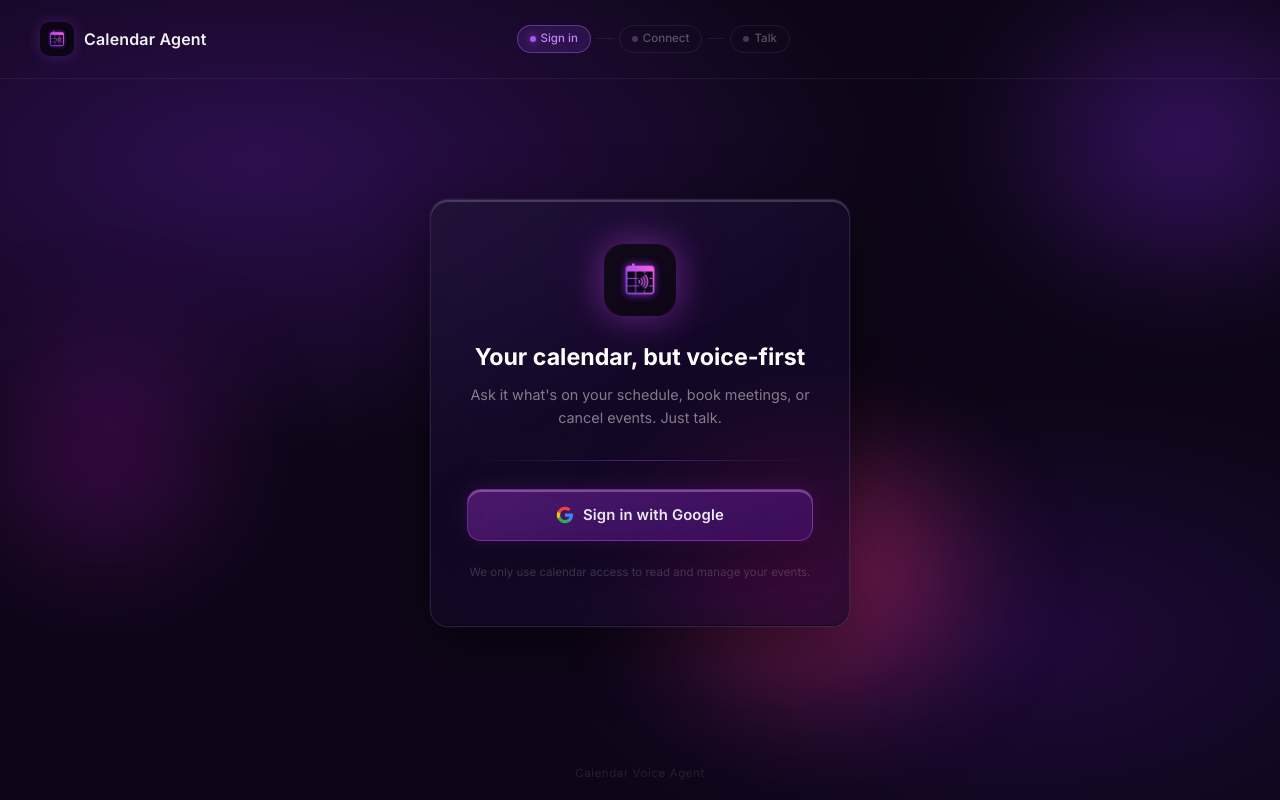
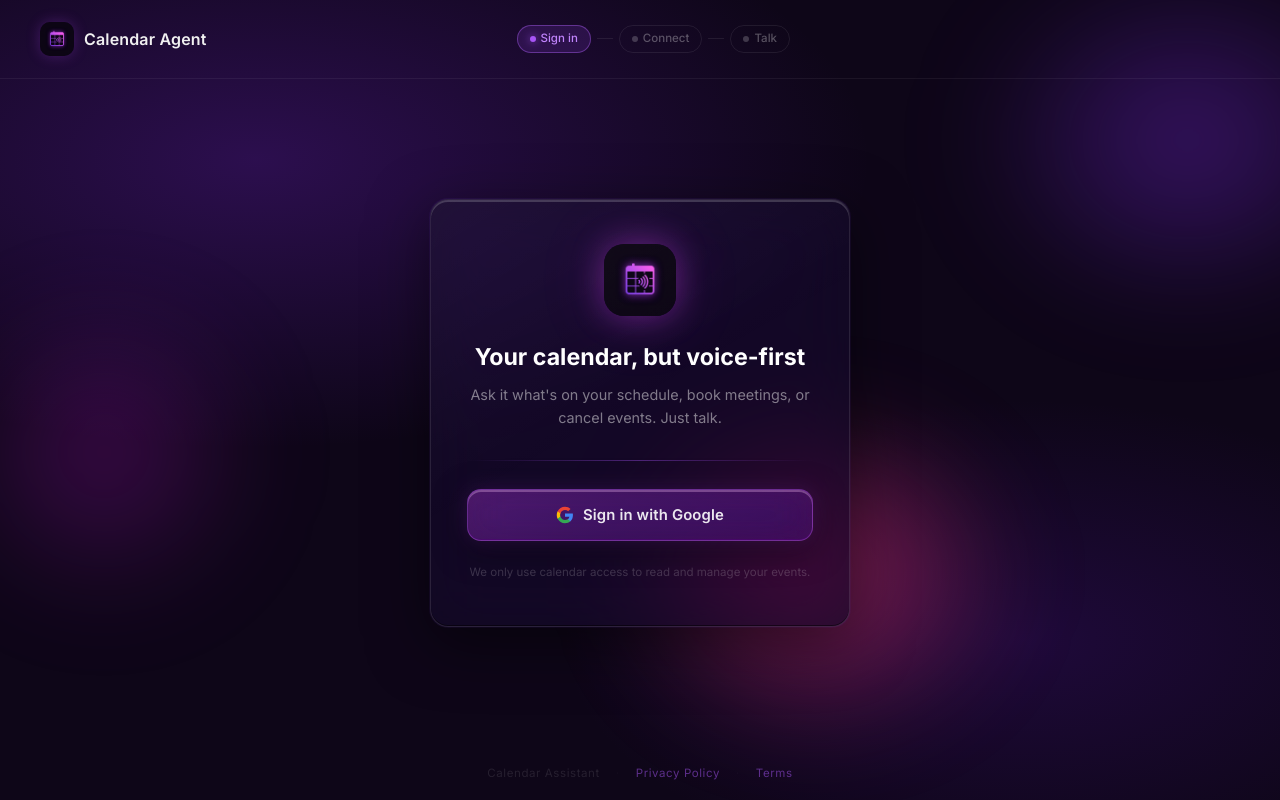
Before and after one commit to caninehawk/Calendar-Assistant-Agent, a Next.js app in the folder frontend/: page / in a window 1280 px wide. Built offline with nearby package versions, Linux system fonts and the light colour scheme; no server answers.

Commit message:
Minor changes for verification step

```diff
--- a/frontend/src/app/layout.tsx
+++ b/frontend/src/app/layout.tsx
@@ -2,8 +2,12 @@ import type { Metadata } from "next";
 import "./globals.css";
 
 export const metadata: Metadata = {
-  title: "Calendar Voice Agent",
+  title: "Calendar Assistant",
   description: "Talk to your Google Calendar hands-free. Schedule events, check your day, and stay on top of things.",
+  icons: {
+    icon: [{ url: '/logo.png', type: 'image/png' }],
+    shortcut: '/logo.png',
+  },
 };
 
 export default function RootLayout({
@@ -14,7 +18,6 @@ export default function RootLayout({
   return (
     <html lang="en">
       <head>
-        <link rel="icon" href="/logo.png" type="image/png" />
         <link rel="preconnect" href="https://fonts.googleapis.com" />
         <link rel="preconnect" href="https://fonts.gstatic.com" crossOrigin="anonymous" />
         <link
--- a/frontend/src/app/page.tsx
+++ b/frontend/src/app/page.tsx
@@ -256,8 +256,16 @@ function MainApp() {
         color: 'rgba(255,255,255,0.1)',
         fontSize: '0.72rem',
         letterSpacing: '0.05em',
+        display: 'flex',
+        alignItems: 'center',
+        justifyContent: 'center',
+        gap: 16,
       }}>
-        Calendar Voice Agent
+        <span>Calendar Assistant</span>
+        <span style={{ opacity: 0.3 }}>·</span>
+        <a href="/privacy" style={{ color: 'rgba(168,85,247,0.5)', textDecoration: 'none' }}>Privacy Policy</a>
+        <span style={{ opacity: 0.3 }}>·</span>
+        <a href="/terms" style={{ color: 'rgba(168,85,247,0.5)', textDecoration: 'none' }}>Terms</a>
       </footer>
 
       <style>{`@keyframes spin { to { transform: rotate(360deg); } }`}</style>
```
